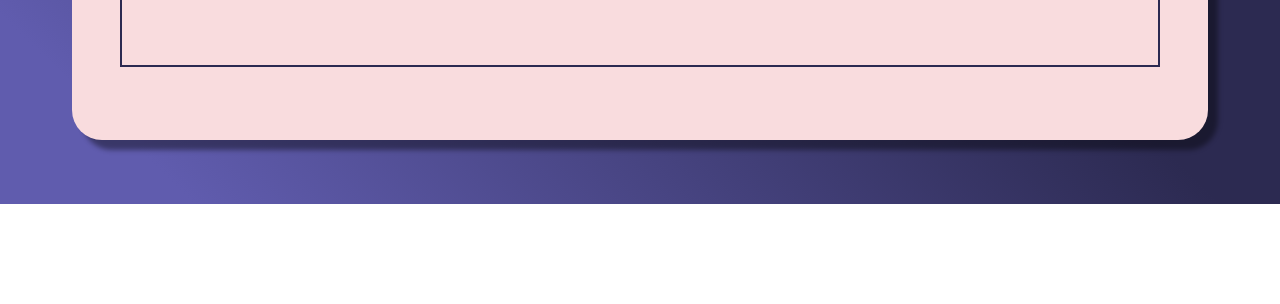
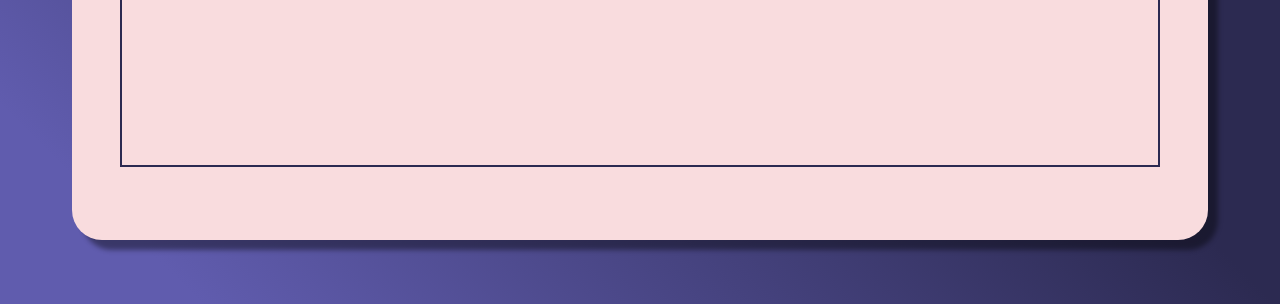
Before and after one commit to joycelfcruz/joy-cruz.github.io, a plain HTML site: page index.html in a window 1280 px wide. Shown: the part 741-1045 px from the top of the page. Before the commit the page ends 945 px from the top, so only its background shows below. Drawn offline with nearby package versions, Linux system fonts and the light colour scheme; a script that the page names is missing.

Commit message:
Update index.html
alterando de 300px para 400 px o frame do codepen.

```diff
--- a/index.html
+++ b/index.html
@@ -28,7 +28,7 @@
       <li>
         <p>🔮 mentalista</p>
         <p class="descricao">você tem 3 chances de acertar o número secreto gerado pela máquina</p>
-        <p class="codepen" data-height="300" data-theme-id="dark" data-default-tab="html,result" data-slug-hash="dyRLWyM" data-user="joycruz" style="height: 300px; box-sizing: border-box; display: flex; align-items: center; justify-content: center; border: 2px solid; margin: 1em 0; padding: 1em;">
+        <p class="codepen" data-height="400" data-theme-id="dark" data-default-tab="html,result" data-slug-hash="dyRLWyM" data-user="joycruz" style="height: 400px; box-sizing: border-box; display: flex; align-items: center; justify-content: center; border: 2px solid; margin: 1em 0; padding: 1em;">
           <span>See the Pen <a href="https://codepen.io/joycruz/pen/dyRLWyM">
           🔮 PROJETO MENTALISTA</a> by Joyce (<a href="https://codepen.io/joycruz">@joycruz</a>)
           on <a href="https://codepen.io">CodePen</a>.</span>
```
